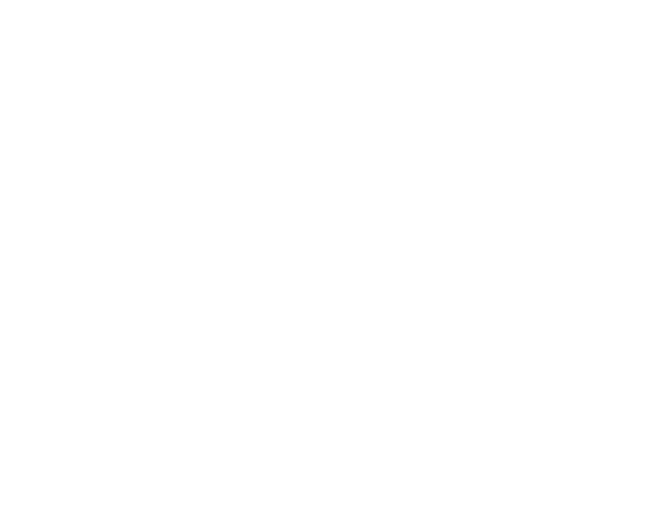
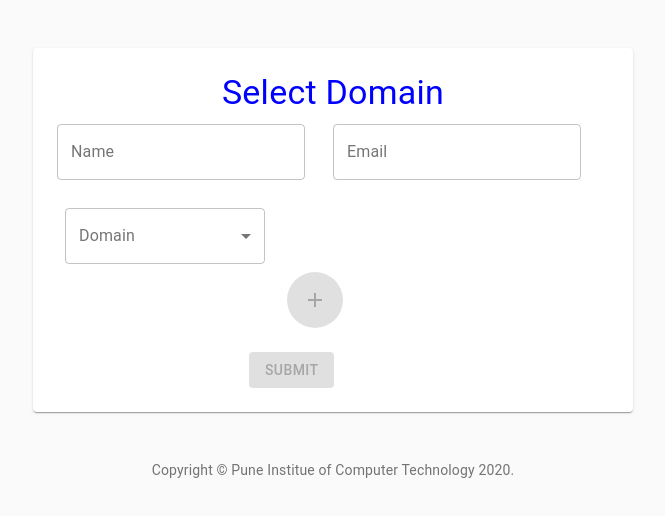
Before and after one commit to tejasdahad/dbms_pro, a React (Create React App) app: page /domain in a window 1280 px wide. Shown: the top 516 px of the page, without its empty margins (307-972 px from the left). Built offline with nearby package versions, Linux system fonts and the light colour scheme; the HTML template or start-up script is replaced by a standard one.

Commit message:
changes commit

```diff
--- a/src/components/Login.js
+++ b/src/components/Login.js
@@ -83,7 +83,7 @@ const Login = ({history,login, users, clearError}) => {
   useEffect(() => {
     if(users.user){
       if(users.user.name===''){
-        history.push('/add_domain');
+        history.push('/domain');
       }else{
         history.push('/profile')
       }
--- a/src/components/StudentDomain.js
+++ b/src/components/StudentDomain.js
@@ -97,7 +97,7 @@ const StudentDomain = ({addDomain,users,history }) => {
         <main className={classes.layout}>
         <Paper className={classes.paper}>
         <Typography component="h1" variant="h4" align="center" style={{marginBottom:10,color:"blue"}}>
-            Add Domain
+            Select Domain
           </Typography>
             <Grid container>
                 <Grid item xs={6}>
--- a/src/router/AppRouter.js
+++ b/src/router/AppRouter.js
@@ -9,7 +9,7 @@ const AppRouter = () => (
     <BrowserRouter>
         <Switch>
             <Route path="/" component={Login} exact={true}/>
-            <Route path="/add_domain" component={Domain}/>
+            <Route path="/domain" component={Domain}/>
             <Route path='/profile' component={Profile} />
             <Route path='/appbar' component={MenuBar} />
         </Switch>
```
